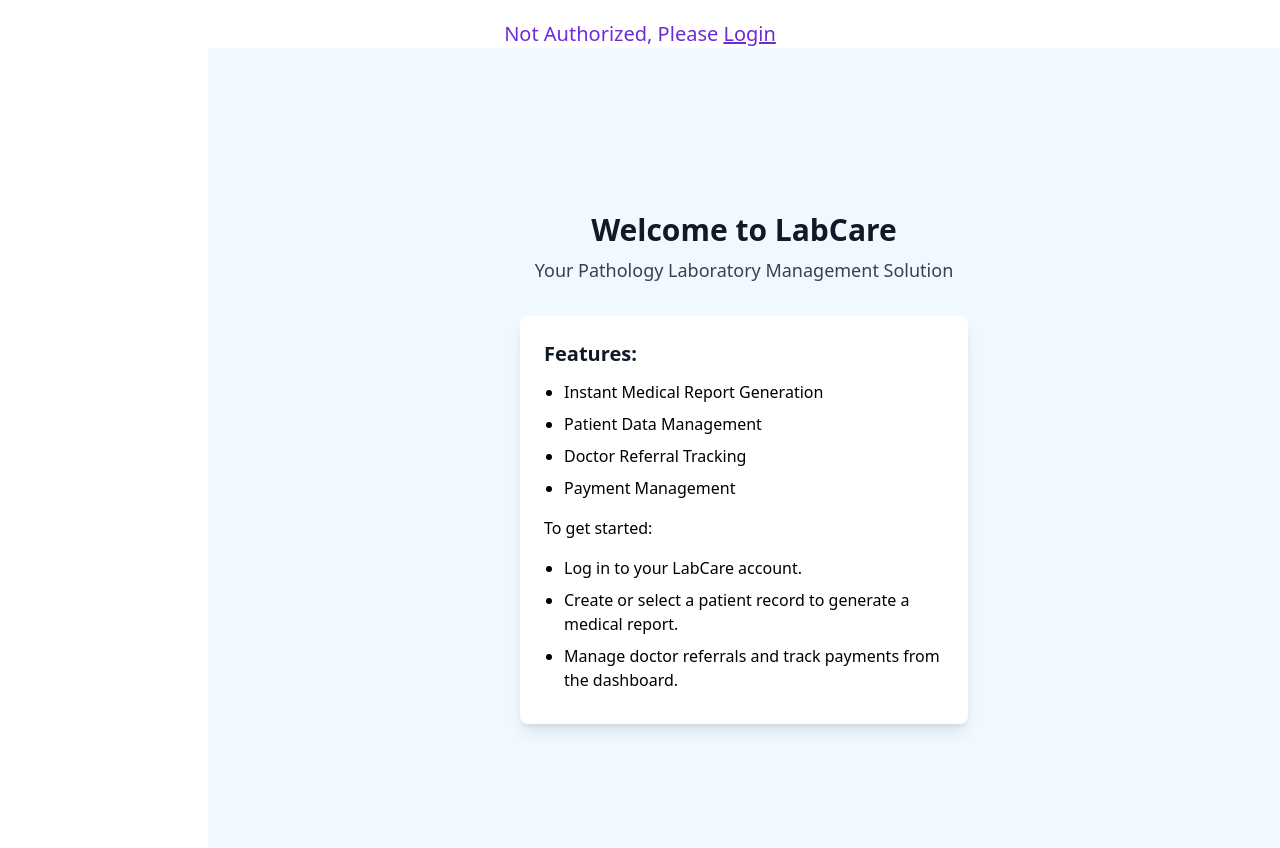
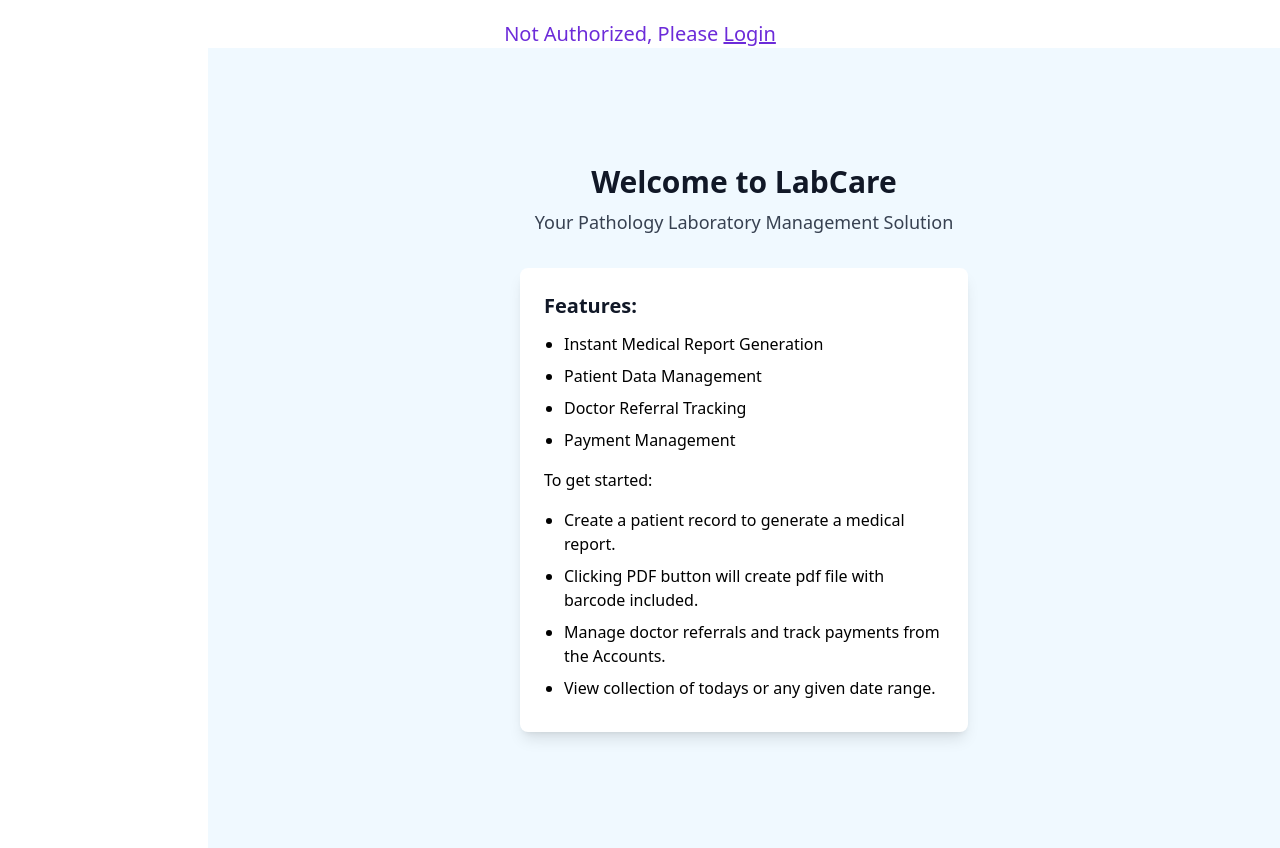
Before and after one commit to ashwinrangani/MEDTESTLAB-MERN, a React (Vite) app in the folder frontend/: page /dashboard in a window 1280 px wide. Built offline with nearby package versions, Linux system fonts and the light colour scheme; no server answers; a web font is replaced by a local one.

Commit message:
dashboard

```diff
--- a/frontend/src/Components/Dashboard/Dashboard.jsx
+++ b/frontend/src/Components/Dashboard/Dashboard.jsx
@@ -3,7 +3,7 @@ import React from 'react';
 const Dashboard = () => {
   return (
     <div className="mx-4 sm:mx-0 sm:ml-52 h-screen flex flex-col justify-center items-center bg-sky-50">
-      <h1 className="mt-10 text-3xl font-bold text-center text-gray-900">Welcome to LabCare</h1>
+      <h1 className="mt-0 text-3xl font-bold text-center text-gray-900">Welcome to LabCare</h1>
       <p className="mt-2 text-lg font-medium text-center text-gray-700">Your Pathology Laboratory Management Solution</p>
       <div className="max-w-md w-full mx-auto mt-8 bg-white p-4 sm:p-6 rounded-lg shadow-lg">
         <h2 className="text-xl font-semibold mb-3 text-gray-900">Features:</h2>
@@ -15,9 +15,10 @@ const Dashboard = () => {
         </ul>
         <p className="mb-4">To get started:</p>
         <ol className="list-disc pl-5">
-          <li className="mb-2">Log in to your LabCare account.</li>
-          <li className="mb-2">Create or select a patient record to generate a medical report.</li>
-          <li className="mb-2">Manage doctor referrals and track payments from the dashboard.</li>
+          <li className="mb-2">Create a patient record to generate a medical report.</li>
+          <li className="mb-2">Clicking PDF button will create pdf file with barcode included.</li>
+          <li className="mb-2">Manage doctor referrals and track payments from the Accounts.</li>
+          <li className="mb-2">View collection of todays or any given date range.</li>
         </ol>
       </div>
     </div>
--- a/frontend/src/Components/Sidebar/NewSidebar.jsx
+++ b/frontend/src/Components/Sidebar/NewSidebar.jsx
@@ -2,7 +2,7 @@ import { useState } from 'react';
 import { Link, useNavigate } from 'react-router-dom';
 import { CgMenuRound } from "react-icons/cg";
 import { FaMicroscope, FaWindowClose } from 'react-icons/fa';
-import { HiArrowSmRight, HiChartPie, HiInbox, HiShoppingBag, HiViewBoards } from 'react-icons/hi';
+import { HiArrowSmRight, HiChartPie, HiInbox, HiShoppingBag, HiOutlineViewGrid  } from 'react-icons/hi';
 import { Button } from 'flowbite-react'
 import Clock from './Clock';
 import Weather from './Weather';
@@ -63,16 +63,19 @@ const user = localStorage.getItem('userInfo');
             </div>
           </div>
           <div className='flex flex-col mt-4 space-y-2'>
+          <Link to='/dashboard'>
+              <button className='flex items-center w-full space-x-2 px-4 py-2 hover:bg-gray-700'>
+                <HiOutlineViewGrid  className='w-5 h-5' />
+                <span>Home</span>
+              </button>
+            </Link>
             <Link to='/patients'>
               <button className='flex items-center w-full space-x-2 px-4 py-2 hover:bg-gray-700'>
                 <HiChartPie className='w-5 h-5' />
                 <span>Generate Reports</span>
               </button>
             </Link>
-            {/* <button className='flex items-center w-full space-x-2 px-4 py-2 hover:bg-gray-700'>
-              <HiViewBoards className='w-5 h-5' />
-              <span>Test information</span>
-            </button> */}
+
             <Link to='/drlist'>
               <button className='flex items-center w-full space-x-2 px-4 py-2 hover:bg-gray-700'>
                 <HiInbox className='w-5 h-5' />
@@ -92,7 +95,7 @@ const user = localStorage.getItem('userInfo');
               <span>Sign Out</span>
             </button>
           </div>
-          <div className='mt-40 ml-4'>
+          <div className='flex flex-col ml-20 md:mt-40 md:ml-4'>
           <Clock />
           <Weather />
           </div>
--- a/frontend/src/Components/Sidebar/Weather.jsx
+++ b/frontend/src/Components/Sidebar/Weather.jsx
@@ -40,7 +40,7 @@ const Weather = () => {
   return (
     <div>
       <div>{temperature} °C</div>
-      <div className='flex items-center h-6'>
+      <div className='flex items-end h-6'>
         {weatherDescription} <img className='ml-2 pt-0' src={weatherIcon} alt="Weather"/>
       </div>
     </div>
```
